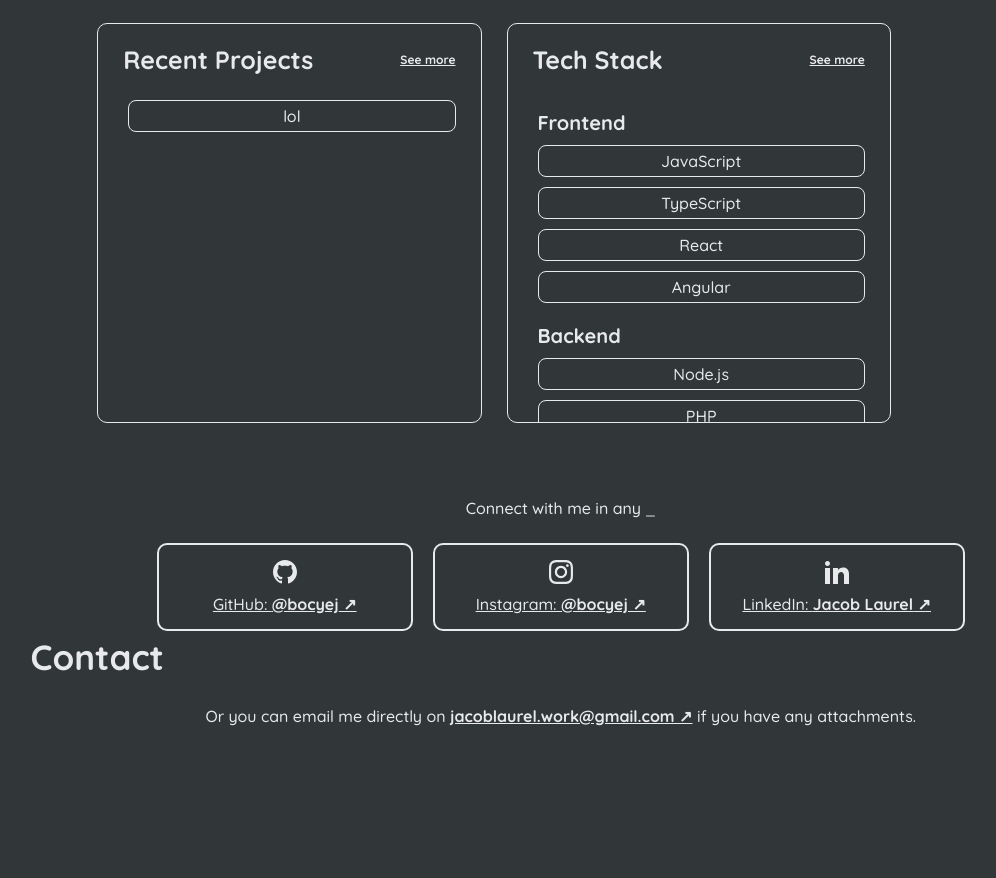
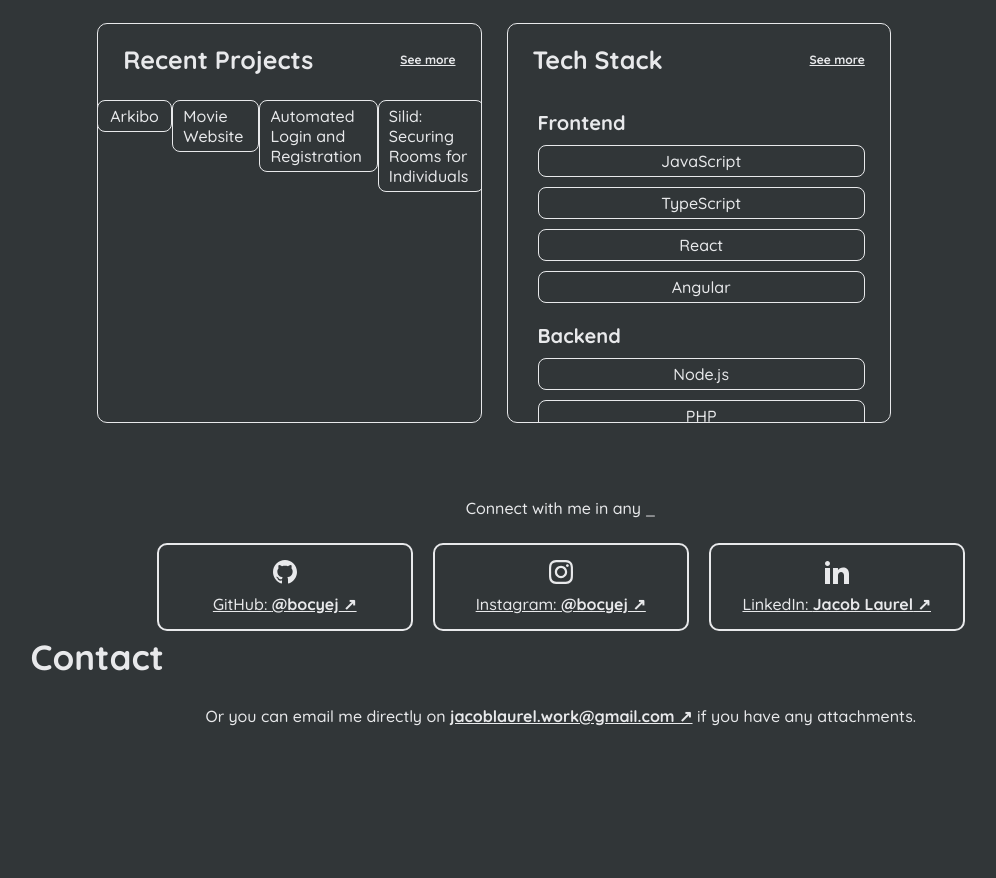
Before and after one commit to bocyej/portfolio, a React (Vite) app: page / in a window 1280 px wide. Shown: the part 1034-1912 px from the top of the page, without its empty margins (146-1142 px from the left). Built offline with nearby package versions, Linux system fonts and the light colour scheme.

Commit message:
add recent projects

```diff
--- a/src/components/pageSections/Tech.tsx
+++ b/src/components/pageSections/Tech.tsx
@@ -1,8 +1,9 @@
 import AboutInfo from "../about/AboutInfo";
-import TechStackCard from "../tech/TechStackCard";
 import TechStackSummary from "../tech/TechStackSummary";
 import "../../index.css";
 import "../../css/Body.css";
+import ProjectRectangle from "../projects/ProjectRectangle";
+import TechStackCard from "../tech/TechStackCard";
 
 const Tech = () => {
   return (
@@ -16,7 +17,136 @@ const Tech = () => {
 
         <AboutInfo
           title={"Recent Projects"}
-          content={<TechStackCard label="lol" />}
+          content={
+            <>
+              <ProjectRectangle
+                label="Vital Monitor"
+                projectTitle={"Vital Monitor"}
+                description={
+                  "A straightforward, offline-ready application that focuses on tracking your vitals and generate shareable summaries that you can forward to your doctor."
+                }
+                techStack={
+                  <>
+                    <TechStackCard label={"Flutter"} />
+                    <TechStackCard label={"Supabase"} />
+                    <TechStackCard label={"Android"} />
+                    <TechStackCard label={"iOS"} />
+                  </>
+                }
+                images={""}
+                githubLink={""}
+                previewLink={""}
+                otherLink={""}
+                otherLinkLabel={""}
+              />
+              <ProjectRectangle
+                label="Arkibo"
+                projectTitle={"Arkibo"}
+                description={
+                  "Social networking platform with modern user interface."
+                }
+                techStack={
+                  <>
+                    <TechStackCard label={"Flutter"} />
+                    <TechStackCard label={"Supabase"} />
+                    <TechStackCard label={"Android"} />
+                    <TechStackCard label={"iOS"} />
+                  </>
+                }
+                images={""}
+                githubLink={""}
+                previewLink={""}
+                otherLink={""}
+                otherLinkLabel={""}
+              />
+              <ProjectRectangle
+                label="Movie Website"
+                projectTitle={""}
+                description={""}
+                techStack={
+                  <>
+                    <TechStackCard label={"HTML"} />
+                    <TechStackCard label={"CSS"} />
+                    <TechStackCard label={"JavaScript"} />
+                    <TechStackCard label={"React"} />
+                    <TechStackCard label={"Vite"} />
+                  </>
+                }
+                images={""}
+                githubLink={"https://github.com/bocyej/react-movie"}
+                previewLink={""}
+                otherLink={""}
+                otherLinkLabel={""}
+              />
+              <ProjectRectangle
+                label="Automated Login and Registration"
+                projectTitle={"Automated Login and Registration"}
+                description={
+                  "An automated testing workflow that validates Facebook login and account creation."
+                }
+                techStack={
+                  <>
+                    <TechStackCard label={"Robot Framework"} />
+                    <TechStackCard label={"Selenium"} />
+                    <TechStackCard label={"Python"} />
+                  </>
+                }
+                images={""}
+                githubLink={
+                  "https://github.com/bocyej/facebook-sign-up-automation"
+                }
+                previewLink={""}
+                otherLink={""}
+                otherLinkLabel={""}
+              />
+              <ProjectRectangle
+                label="Silid: Securing Rooms for Individuals"
+                projectTitle={"Silid: Securing Rooms for Individuals"}
+                description={
+                  "A rental booking and reservation application for students and professionals, accessible for both mobile and web."
+                }
+                techStack={
+                  <>
+                    <TechStackCard label={"Flutter"} />
+                    <TechStackCard label={"Flutter Web"} />
+                    <TechStackCard label={"Firebase"} />
+                    <TechStackCard label={"Cloud"} />
+                    <TechStackCard label={"Android"} />
+                    <TechStackCard label={"iOS"} />
+                    <TechStackCard label={"Web"} />
+                  </>
+                }
+                images={""}
+                githubLink={""}
+                previewLink={""}
+                otherLink={""}
+                otherLinkLabel={""}
+              />
+              <ProjectRectangle
+                label="Prioritize"
+                projectTitle={"Prioritize"}
+                description={
+                  "Time management application that helps you maximize your productivity. My Google Gemini Competition entry as a solo developer."
+                }
+                techStack={
+                  <>
+                    <TechStackCard label={"Flutter"} />
+                    <TechStackCard label={"Firebase"} />
+                    <TechStackCard label={"Gemini"} />
+                    <TechStackCard label={"AI"} />
+                    <TechStackCard label={"Cloud"} />
+                  </>
+                }
+                images={""}
+                githubLink={"https://github.com/bocyej/prioritize"}
+                previewLink={"https://youtu.be/ueek2k6JRZI?si=e1bnNuZVjPBW-BWK"}
+                otherLink={
+                  "https://ai.google.dev/competition/projects/prioritize"
+                }
+                otherLinkLabel={"Submission"}
+              />
+            </>
+          }
           additionalClass="recent-projects"
         />
       </div>
```
